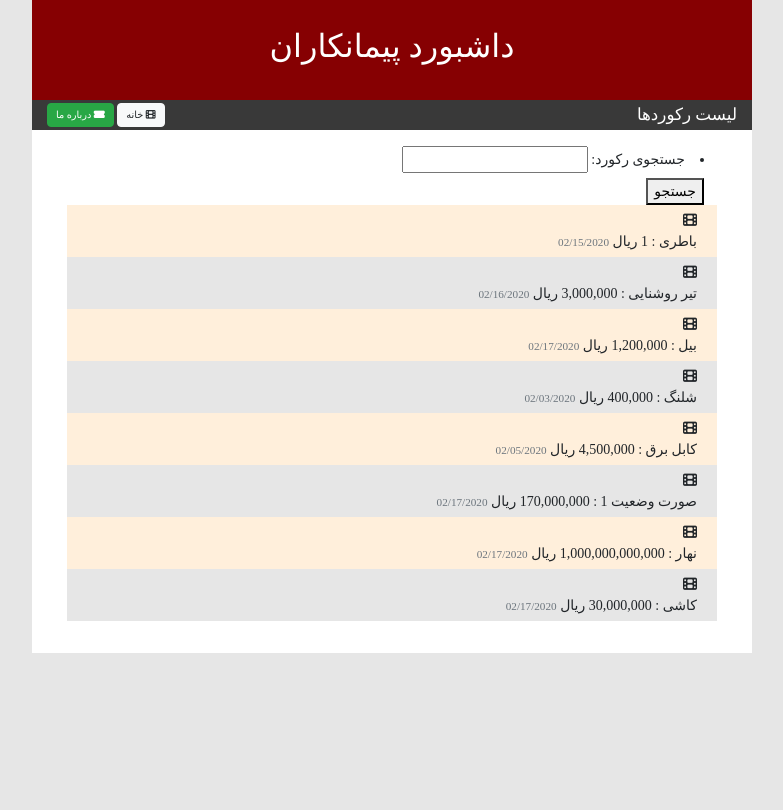
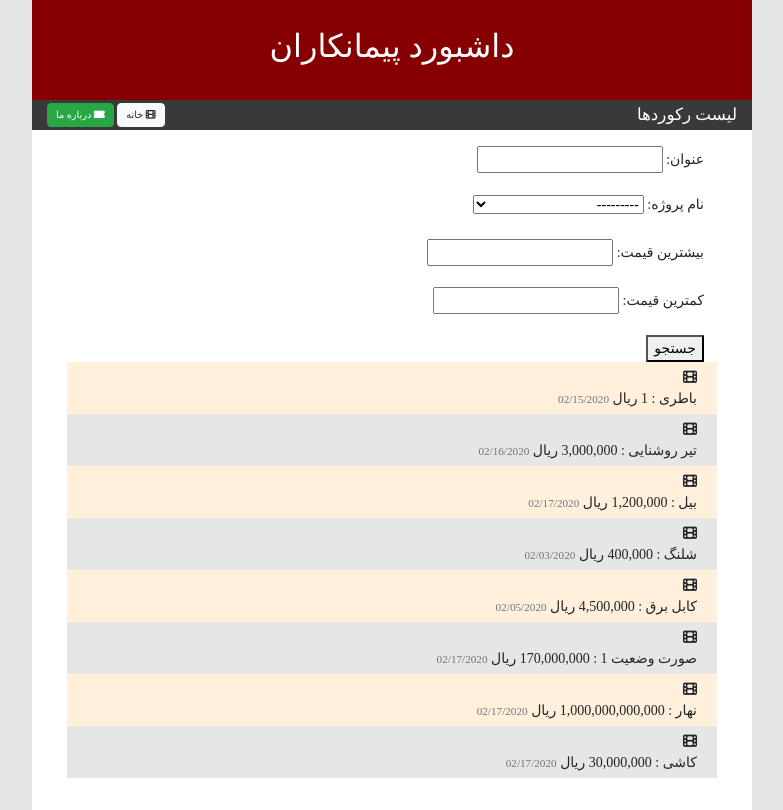
Before and after one commit to kazem3d/peymankar, a Django app: page /accounting/record_list/ in a window 1280 px wide. Shown: the whole page, without its empty margins (248-1031 px from the left). Before the commit the page ends 653 px from the top, so only its background shows below. Run offline with Django 3.2, Linux system fonts and the light colour scheme; data comes from the database, SQL or seed files in the repository; some libraries are stand-ins or nearby versions; some web fonts are replaced.

Commit message:
adding anothers search forms

```diff
--- a/Accounting/forms.py
+++ b/Accounting/forms.py
@@ -1,4 +1,9 @@
 from django import forms
+from Accounting.models import Project
 
 class SearchForm(forms.Form):
-    record_name=forms.CharField(label='جستجوی رکورد',required=False)
+    record_name=forms.CharField(label='عنوان',required=False)
+    project_name=forms.ModelChoiceField(label='نام پروژه',
+                queryset=Project.objects.all(),required=False)
+    max_price=forms.IntegerField(label='بیشترین قیمت',required=False)
+    min_price=forms.IntegerField(label='کمترین قیمت',required=False)
--- a/Accounting/templates/html/record_list.html
+++ b/Accounting/templates/html/record_list.html
@@ -30,7 +30,7 @@
 
         <div class="row px-5">
             <form action="" method="GET">
-            {{search_form.as_ul}}
+            {{search_form.as_p}}
              <button type="submit">جستجو</button>
             </form>
 
--- a/Accounting/views.py
+++ b/Accounting/views.py
@@ -6,13 +6,17 @@ from Accounting.forms import SearchForm
 
 def record_list(request):
     search_form=SearchForm(request.GET)
+    records=recording.objects.all()
     if search_form.is_valid():
-        record_name=search_form.cleaned_data['record_name']
-        records=recording.objects.filter(title__contains=record_name)
-    else:
 
+        records=records.filter(title__contains=search_form.cleaned_data['record_name'])
+        if search_form.cleaned_data['project_name'] is not None:
+            records=records.filter(project=search_form.cleaned_data['project_name'])
+        if search_form.cleaned_data['max_price'] is not None:
+            records=records.filter(total_price__lte =search_form.cleaned_data['max_price'])
+        if search_form.cleaned_data['min_price'] is not None:
+            records=records.filter(total_price__gte =search_form.cleaned_data['min_price'])
 
-        records=recording.objects.all()
 
     context={
         'records':records,
```
